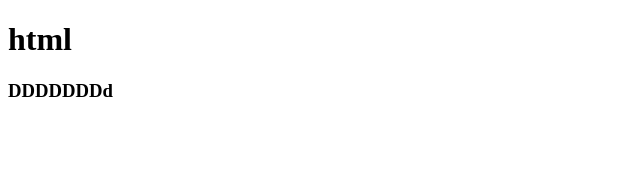
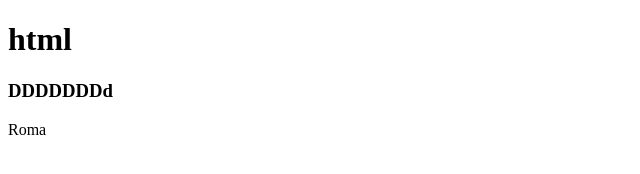
Before and after one commit to amonsho/error, a plain HTML site: page index.html in a window 1280 px wide. Shown: the full height of the page, 0-640 px from the left. Drawn offline with Linux system fonts and the light colour scheme.

Commit message:
Add Roma to p

```diff
--- a/index.html
+++ b/index.html
@@ -9,5 +9,6 @@
     <h1>html</h1>
 
     <h3>DDDDDDDd</h3>
+    <p>Roma</p>
 </body>
 </html>
```
